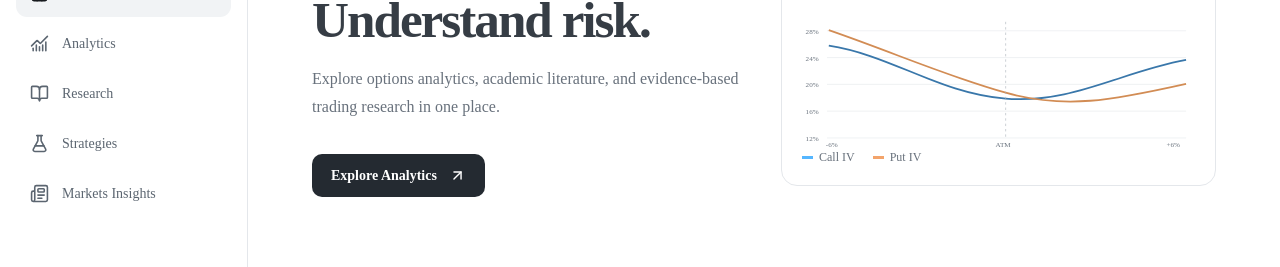
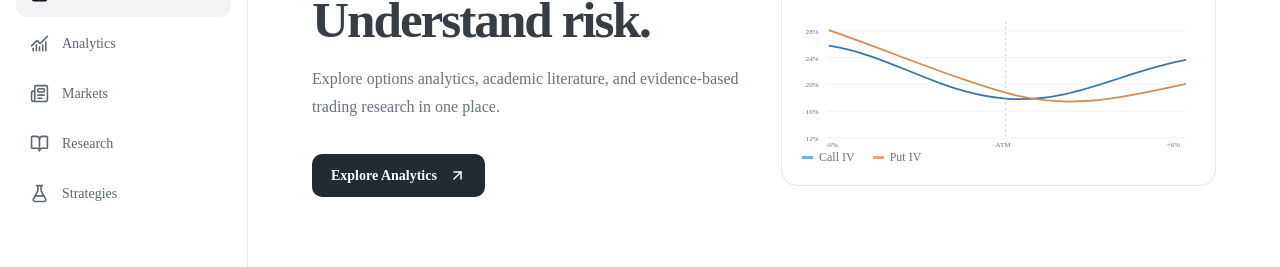
Before and after one commit to AllenHuang891130/Little-Foxing-Option-Trade, a Next.js app: page / in a window 1280 px wide. Shown: the part 176-443 px from the top of the page. Built offline with nearby package versions, Linux system fonts and the light colour scheme.

Commit message:
Update Navigation.tsx

```diff
--- a/components/Navigation.tsx
+++ b/components/Navigation.tsx
@@ -2,5 +2,5 @@
 import Link from 'next/link';
 import {usePathname} from 'next/navigation';
 import {House,ChartNoAxesCombined,BookOpen,FlaskConical,Atom,Newspaper} from 'lucide-react';
-const links=[{href:'/',label:'Home',Icon:House},{href:'/analytics/options',label:'Analytics',Icon:ChartNoAxesCombined},{href:'/research',label:'Research',Icon:BookOpen},{href:'/strategies',label:'Strategies',Icon:FlaskConical},{href:'/markets-insights',label:'Markets Insights',Icon:Newspaper}];
+const links=[{href:'/',label:'Home',Icon:House},{href:'/analytics/options',label:'Analytics',Icon:ChartNoAxesCombined},{href:'/markets-insights',label:'Markets',Icon:Newspaper},{href:'/research',label:'Research',Icon:BookOpen},{href:'/strategies',label:'Strategies',Icon:FlaskConical}];
 export default function Navigation(){const path=usePathname();return <><aside className="sidebar"><Link href="/" className="brand"><span className="brandmark"><Atom size={22}/></span><span>QUANT<span className="brandlight"> RESEARCH</span><small>Independent Research Lab</small></span></Link><div className="navlabel">WORKSPACE</div><nav>{links.map(({href,label,Icon})=><Link className={'navitem '+((href==='/'?path===href:path===href||path.startsWith(href+'/'))?'active':'')} href={href} key={href}><Icon size={19}/>{label}</Link>)}</nav><div className="sidefoot">Research • Data • Evidence<br/><span>Prototype v0.1</span></div></aside><nav className="bottomnav">{links.map(({href,label,Icon})=><Link className={(href==='/'?path===href:path===href||path.startsWith(href+'/'))?'active':''} href={href} key={href}><Icon size={21}/><span>{label}</span></Link>)}</nav></>}
```
